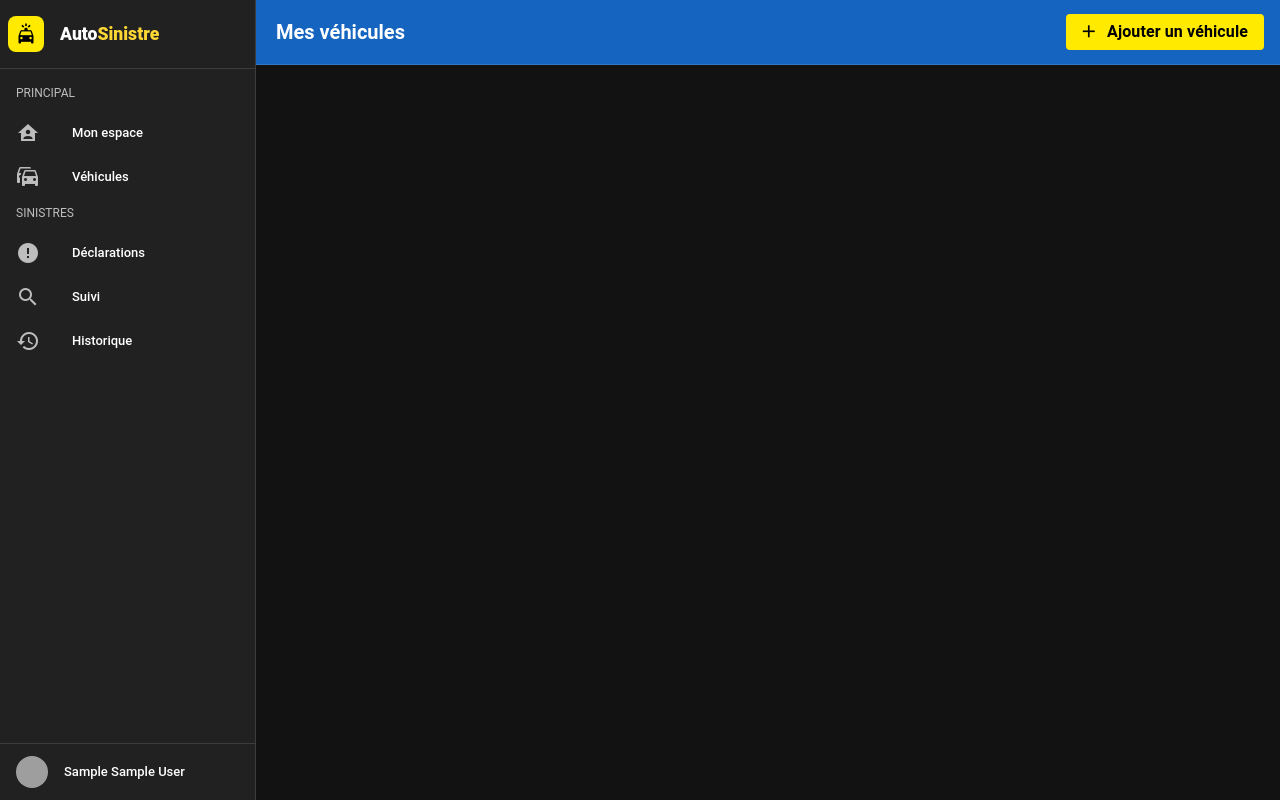
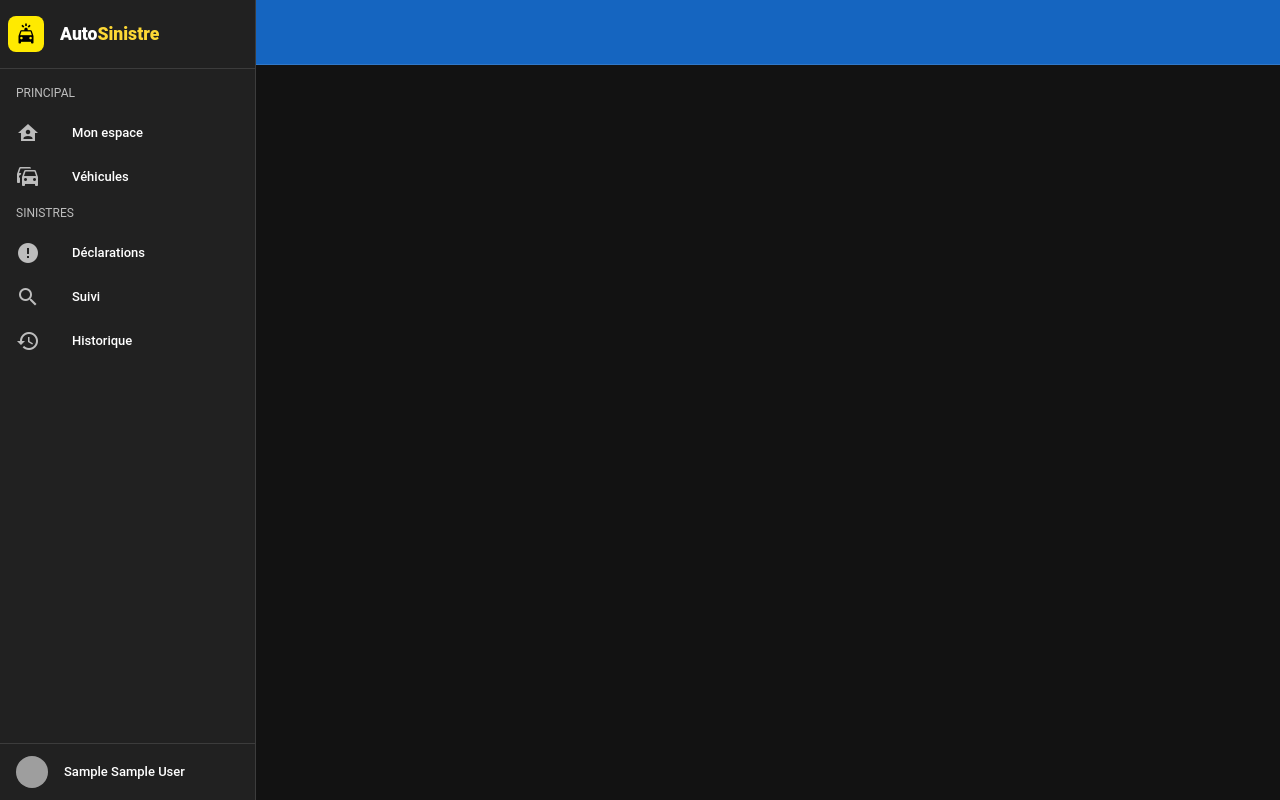
Before and after one commit to Wirbelwind03/auto-sinistre, a Vue app in the folder client/: page / in a window 1280 px wide. Built offline with nearby package versions, Linux system fonts and the light colour scheme; sample sign-in values are in the browser's storage; grey boxes are pictures that could not be loaded.

Commit message:
Appbar est dynamique maintenant

```diff
--- a/client/src/components/AppBar.vue
+++ b/client/src/components/AppBar.vue
@@ -1,12 +1,24 @@
 <template>
   <v-app-bar color="blue-darken-3" elevation="0" border="b">
     <v-app-bar-title>
-      <span class="font-weight-bold">Mes véhicules</span>
+      <span class="font-weight-bold">{{ appBarStore.title }}</span>
     </v-app-bar-title>
     <template v-slot:append>
-      <v-btn color="yellow-accent-3" variant="flat" class="mr-3 text-black font-weight-bold" prepend-icon="mdi-plus" @click="addDialog = true">
-        Ajouter un véhicule
+      <v-btn
+        v-if="appBarStore.action"
+        :color="appBarStore.action.color ?? 'yellow-accent-3'"
+        :prepend-icon="appBarStore.action.icon"
+        variant="flat"
+        class="mr-3 text-black font-weight-bold"
+        @click="appBarStore.action.onClick"
+      >
+        {{ appBarStore.action.label }}
       </v-btn>
     </template>
   </v-app-bar>
 </template>
+
+<script setup>
+import { useAppBarStore } from '@/stores/appBarStore'
+const appBarStore = useAppBarStore()
+</script>
--- /dev/null
+++ b/client/src/stores/appBarStore.js
@@ -0,0 +1,15 @@
+import { defineStore } from "pinia"
+import { ref, computed, reactive } from 'vue'
+import api from '@/services/api'
+
+export const useAppBarStore = defineStore('appBar', () => {
+    const title = ref('')
+    const action = ref(null)
+
+    function setBar(newTitle, newAction = null) {
+        title.value = newTitle
+        action.value = newAction
+    }
+
+    return { title, action, setBar }
+})
```
